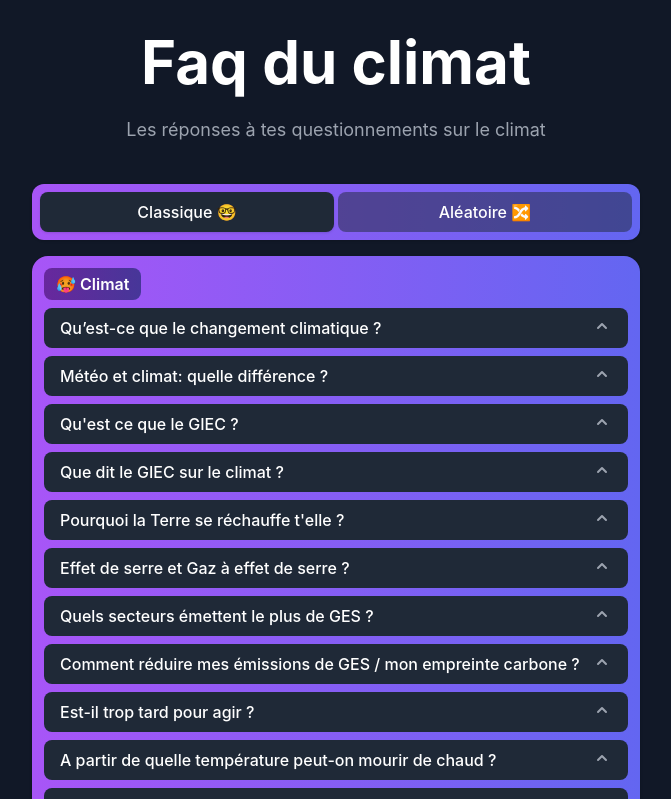
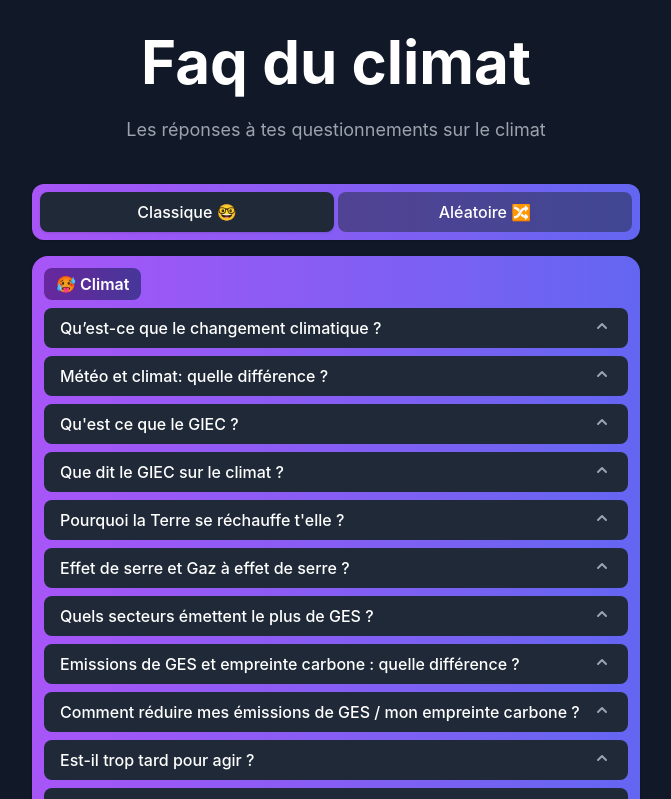
Before and after one commit to alexandre-mace/faqduclimat, a Next.js app: page / in a window 1280 px wide. Shown: the top 799 px of the page, without its empty margins (304-975 px from the left). Built offline with nearby package versions, Linux system fonts and the light colour scheme.

Commit message:
Update questions.js

```diff
--- a/data/questions.js
+++ b/data/questions.js
@@ -91,6 +91,17 @@ const questions = [
             "   - Agriculture et usages des sols (18,4%) \n" +
             "   - Bâtiment (17,5%) \n" +
             "   - Transport (16,2%) \n",
+        sources: [
+            '[https://ourworldindata.org/emissions-by-sector](https://ourworldindata.org/emissions-by-sector)',
+        ]
+    },
+    {
+        title: "Emissions de GES et empreinte carbone : quelle différence ?",
+        category: categories.one,
+        answer:
+            "- La plupart du temps, lorsque l'on parle des émissions de GES d'un pays, l'import et l'export de sont pas pris en compte, on parle d'emissions \"sur le territoire\".  \n" +
+            "- L'empreinte constitue un calcul plus \"réaliste\" car elle prend en compte l'import et l'export" +
+            "- L'exemple de la France : ceci explique notamment le fait que la tertiarisation de la France a fait baisser les emissions de GES de la France pour le secteur industrie, mais ces nouvelles émissions délocalisées sont pris en compte dans *l'empreinte carbone*. L'empreinte de la France est quasiment le double de ses émissions.\n",
         sources: [
             '[https://ourworldindata.org/emissions-by-sector](https://ourworldindata.org/emissions-by-sector)',
         ]
```
